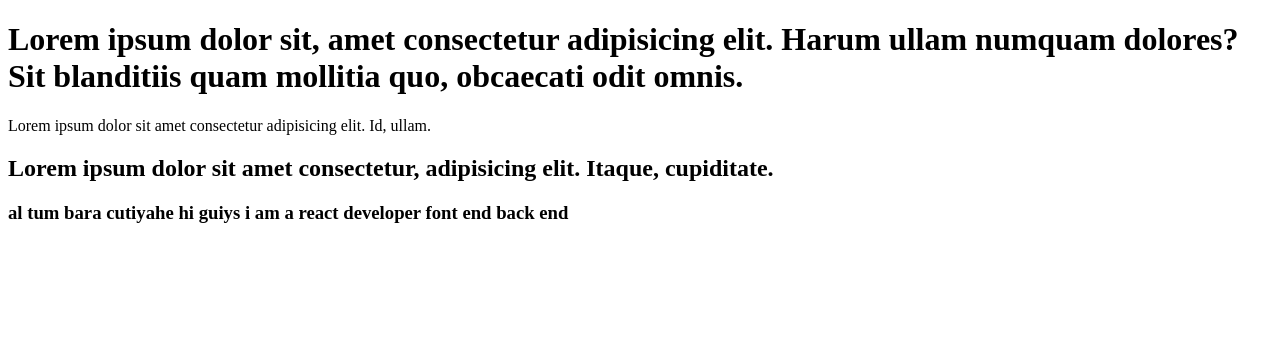
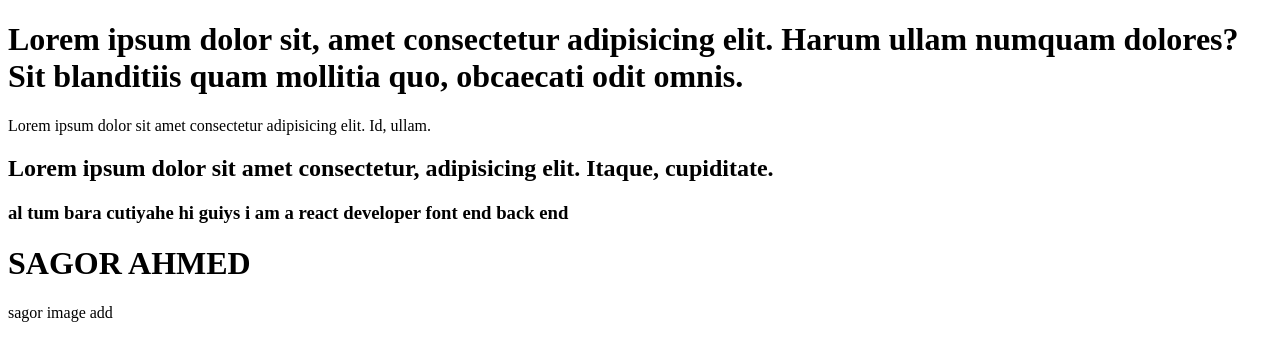
Before and after one commit to Sagor49/my-second-repo, a plain HTML site: page index.html in a window 1280 px wide. Drawn offline with Linux system fonts and the light colour scheme.

Commit message:
sagor image add

```diff
--- a/index.html
+++ b/index.html
@@ -12,6 +12,8 @@
     <p>Lorem ipsum dolor sit amet consectetur adipisicing elit. Id, ullam.</p>
     <h2>Lorem ipsum dolor sit amet consectetur, adipisicing elit. Itaque, cupiditate.</h2>
     <h3>al tum bara cutiyahe hi guiys i am a react developer font end back end </h3>
+    <h1>SAGOR AHMED</h1>
+    <p>sagor image add </p>
 
 
 
```
